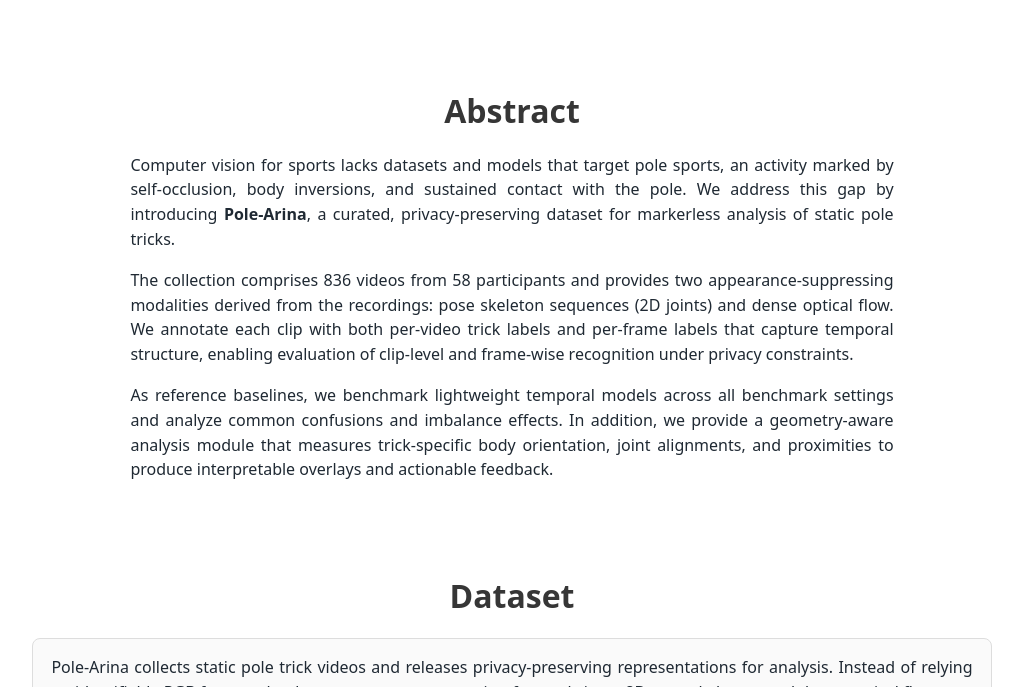
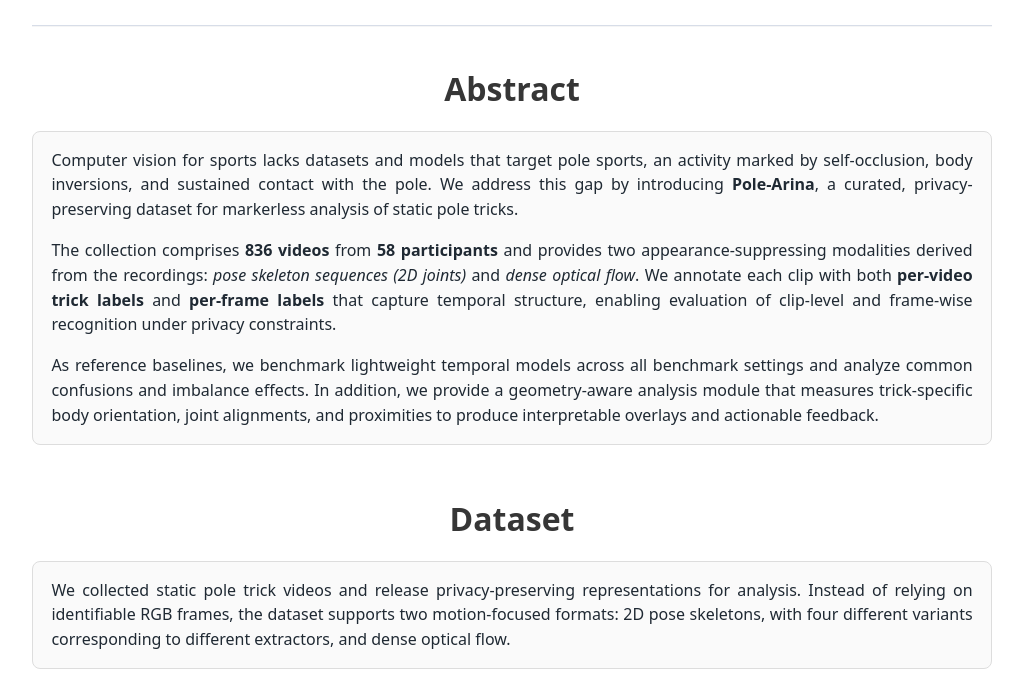
Before and after one commit to di-marin/pole-arina, a plain HTML site: page index.html in a window 1280 px wide. Shown: the part 733-1420 px from the top of the page, without its empty margins (128-1151 px from the left). Drawn offline with Linux system fonts and the light colour scheme.

Commit message:
Small text changes, added favicon

```diff
--- a/index.html
+++ b/index.html
@@ -9,11 +9,37 @@
   <meta name="keywords" content="Pole-Arina, pole dance, action recognition, privacy-preserving vision, skeletons, optical flow">
   <meta name="viewport" content="width=device-width, initial-scale=1">
   <title>Pole-Arina: A Privacy-Preserving Dataset and Benchmark for Static Pole Tricks</title>
+  <link rel="icon" href="./static/images/polearina.png" type="image/png">
 
   <link rel="stylesheet" href="./static/css/bulma.min.css">
   <link rel="stylesheet" href="./static/css/bulma-carousel.min.css">
   <link rel="stylesheet" href="./static/css/bulma-slider.min.css">
   <link rel="stylesheet" href="./static/css/index.css">
+  <style>
+    .section-separator {
+      margin: 0.25rem auto 0;
+      border: 0;
+      border-top: 1px solid #d7dde8;
+    }
+
+    .section {
+      padding-top: 2rem;
+      padding-bottom: 2rem;
+    }
+
+    .abstract-section {
+      padding-top: 2.75rem;
+      padding-bottom: 0.75rem;
+    }
+
+    .abstract-section + .paper-section {
+      padding-top: 1.25rem;
+    }
+
+    .hero.teaser .hero-body {
+      padding-bottom: 1.5rem;
+    }
+  </style>
 
   <script defer src="./static/js/fontawesome.all.min.js"></script>
   <script defer src="./static/js/bulma-carousel.min.js"></script>
@@ -89,24 +115,25 @@
   </div>
 </section>
 
+<div class="container is-max-desktop">
+  <hr class="section-separator">
+</div>
 
-<section class="section">
+<section class="section abstract-section">
   <div class="container is-max-desktop">
     <!-- Abstract. -->
-    <div class="columns is-centered has-text-centered" id="abstract">
-      <div class="column is-four-fifths">
+    <div class="has-text-centered" id="abstract">
       <h2 class="title is-3">Abstract</h2>
-        <div class="content has-text-justified">
+      <div class="section-text-box content has-text-justified">
         <p>
           Computer vision for sports lacks datasets and models that target pole sports, an activity marked by self-occlusion, body inversions, and sustained contact with the pole. We address this gap by introducing <b>Pole-Arina</b>, a curated, privacy-preserving dataset for markerless analysis of static pole tricks.
         </p>
         <p>
-            The collection comprises 836 videos from 58 participants and provides two appearance-suppressing modalities derived from the recordings: pose skeleton sequences (2D joints) and dense optical flow. We annotate each clip with both per-video trick labels and per-frame labels that capture temporal structure, enabling evaluation of clip-level and frame-wise recognition under privacy constraints.
+          The collection comprises <b>836 videos</b> from <b> 58 participants</b> and provides two appearance-suppressing modalities derived from the recordings: <i>pose skeleton sequences (2D joints)</i> and <i>dense optical flow</i>. We annotate each clip with both <b> per-video trick labels</b> and <b>per-frame labels</b> that capture temporal structure, enabling evaluation of clip-level and frame-wise recognition under privacy constraints.
         </p>
         <p>
           As reference baselines, we benchmark lightweight temporal models across all benchmark settings and analyze common confusions and imbalance effects. In addition, we provide a geometry-aware analysis module that measures trick-specific body orientation, joint alignments, and proximities to produce interpretable overlays and actionable feedback.
         </p>
-        </div>
       </div>
     </div>
     <!--/ Abstract. -->
@@ -118,7 +145,7 @@
     <h2 class="title is-3 has-text-centered">Dataset</h2>
     <div class="section-text-box content has-text-justified">
       <p>
-        Pole-Arina collects static pole trick videos and releases privacy-preserving representations for analysis. Instead of relying on identifiable RGB frames, the dataset supports two motion-focused views: 2D pose skeletons and dense optical flow.
+        We collected static pole trick videos and release privacy-preserving representations for analysis. Instead of relying on identifiable RGB frames, the dataset supports two motion-focused formats: 2D pose skeletons, with four different variants corresponding to different extractors, and dense optical flow.
       </p>
     </div>
 
@@ -128,7 +155,7 @@
           <h3 class="title is-4 feature-title">Skeleton</h3>
           <div class="section-text-box content">
             <p>
-              Skeleton sequences encode body configuration over time with 2D joints, making the trick structure visible while suppressing appearance details.
+              Skeleton sequences encode body configuration over time with 2D joints using <a href="https://github.com/google-ai-edge/mediapipe">MediaPipe</a>, making the trick structure visible while suppressing appearance details.
             </p>
           </div>
           <img src="./static/images/skeleton.gif"
@@ -159,7 +186,10 @@
     <h2 class="title is-3 has-text-centered">Models</h2>
     <div class="section-text-box content has-text-justified">
       <p>
-        The benchmark evaluates lightweight temporal models for both frame-wise understanding and clip-level recognition. These settings test whether privacy-preserving motion features are sufficient for recognizing pole trick structure.
+        We evaluate lightweight temporal models (GRU) for both frame-wise understanding and clip-level action recognition. These settings test whether privacy-preserving motion features are sufficient for recognizing pole trick structure.
+      </p>
+      <p>
+        Our results show that these models achieve good accuracy, with skeleton-based inputs performing better than optical flow as expected, while visually similar trick classes remain the main source of confusion.
       </p>
     </div>
 
@@ -202,7 +232,7 @@
 <section class="section" id="BibTeX">
   <div class="container is-max-desktop content">
     <h2 class="title">BibTeX</h2>
-    <pre><code>@inproceedings{polearina2026,
+    <pre><code>@inproceedings{marin2026polearina,
   title     = {Pole-Arina: A Privacy-Preserving Dataset and Benchmark for Static Pole Tricks},
   author    = {Diana Marin and Katharina Scheucher and Peter Kán},
   booktitle = {Proceedings of the IEEE/CVF Conference on Computer Vision and Pattern Recognition (CVPR) Workshops},
```
Also changed, not shown: static/images/polearina.png (added). Lines whose indentation alone changed are shown as unchanged.
